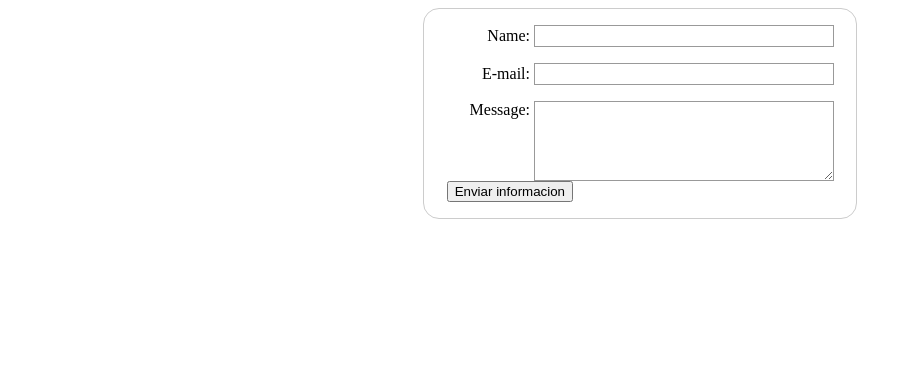
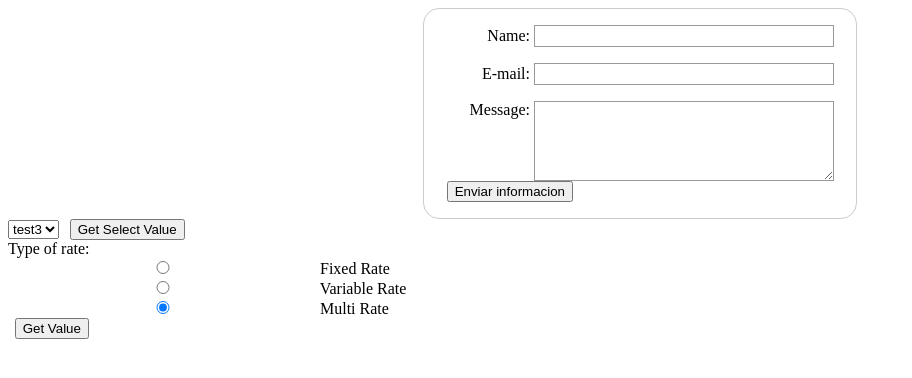
Before and after one commit to memoxhn/Example1-HTML-CSS-learning, a plain HTML site: page form.html in a window 1280 px wide. Shown: the whole page, without its empty margins (0-912 px from the left). Drawn offline with Linux system fonts and the light colour scheme.

Commit message:
added form controllers

```diff
--- a/form.html
+++ b/form.html
@@ -33,5 +33,37 @@
         </section>
       </ul>
     </form>
+
+    <select id="ddlViewBy">
+      <option value="test_1">test1</option>
+      <option value="test_2">test2</option>
+      <option value="test_3" selected="selected">test3</option>
+    </select>
+    <button onclick="getSelectedValue()">Get Select Value</button>
+
+    <div id="rates">
+      Type of rate:
+      <ul>
+        <li>
+          <input type="radio" id="r1" name="rate" value="Fixed Rate" /> Fixed
+          Rate
+        </li>
+        <li>
+          <input type="radio" id="r2" name="rate" value="Variable Rate" />
+          Variable Rate
+        </li>
+        <li>
+          <input
+            type="radio"
+            id="r3"
+            name="rate"
+            value="Multi Rate"
+            checked="checked"
+          />
+          Multi Rate
+        </li>
+      </ul>
+      <button onclick="getSelectedValueFromRadioButtons()">Get Value</button>
+    </div>
   </body>
 </html>
--- a/form.js
+++ b/form.js
@@ -6,12 +6,25 @@ const submitForm = (e) => {
   const msg = document.getElementById("msg").value;
 
   if (!name || !email || !msg) {
-    alert("porfavor llena todos los campos")
+    alert("porfavor llena todos los campos");
     return;
   }
 
-  const myObjectToSend = { name: name, email: email, msg: msg, number: 30 }
+  const myObjectToSend = { name: name, email: email, msg: msg, number: 30 };
 
   console.log(myObjectToSend);
-  console.log(JSON.stringify(myObjectToSend))
-}
+  console.log(JSON.stringify(myObjectToSend));
+};
+
+const getSelectedValue = () => {
+  const selectedDropdown = document.getElementById("ddlViewBy");
+  alert(selectedDropdown.value);
+
+  const selectedValue =
+    selectedDropdown.options[selectedDropdown.selectedIndex].text;
+  alert(selectedValue);
+};
+
+getSelectedValueFromRadioButtons = () => {
+  alert(document.querySelector('input[name="rate"]:checked').value);
+};
```
